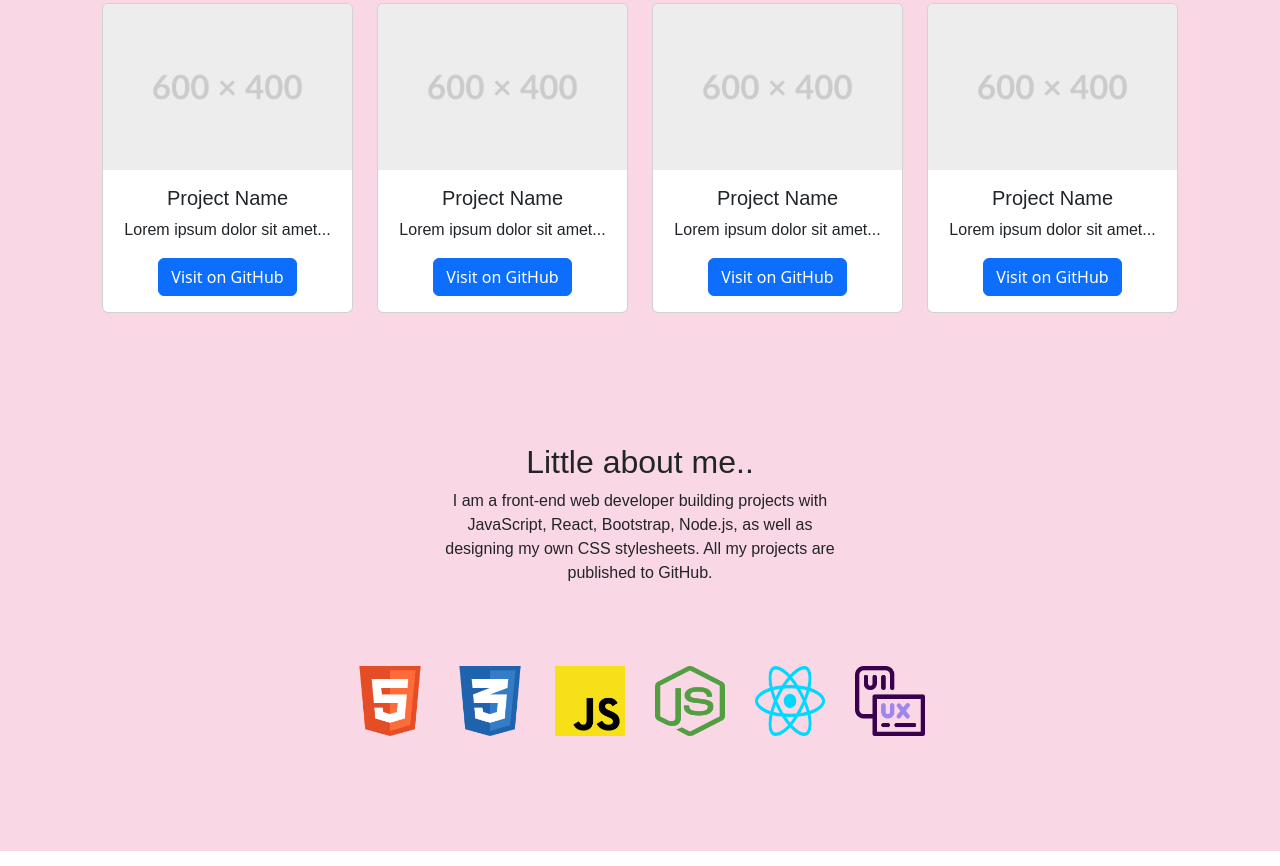
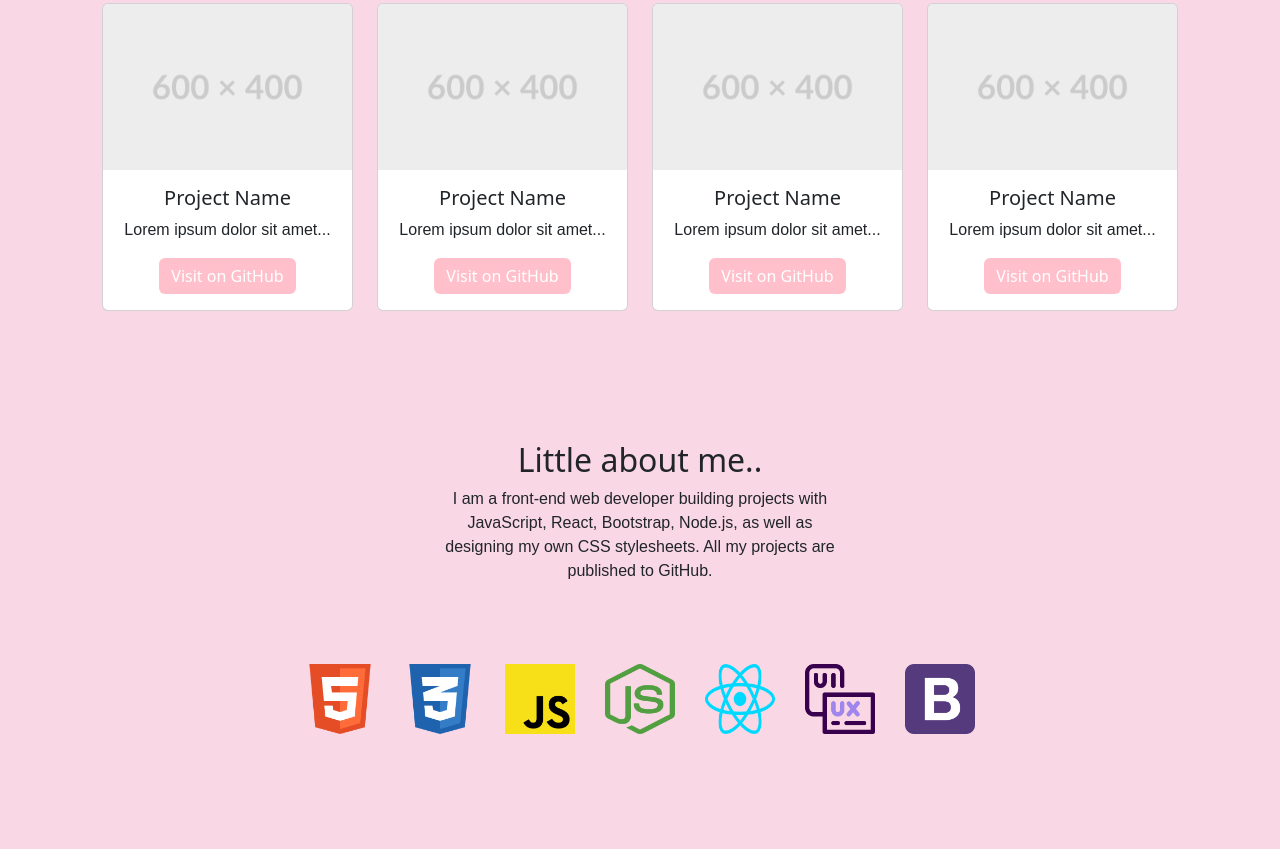
Before and after one commit to skechekar/bootstrap-portfolio, a plain HTML site: page index.html in a window 1280 px wide. Shown: the part 846-1712 px from the top of the page. Drawn offline with nearby package versions, Linux system fonts and the light colour scheme.

Commit message:
made changes to html and readme

```diff
--- a/assets/css/style.css
+++ b/assets/css/style.css
@@ -1,12 +1,15 @@
 /* General */
+
+@import url("https://fonts.googleapis.com/css?family=Poppins:100,200,300,400,500,600,700,800,900");
 
 body {
     background-color: #f9d7e5 !important;
 }
 
 /* Text */
-h1, h2, h3, h4, h5, h6 {
-    font-family: Arial, Helvetica, sans-serif;
+
+h1 {
+    font-family: "Poppins", sans-serif;
 }
 
 p {
@@ -85,6 +88,15 @@ p {
     opacity: 1;
 }
 
+.btn {
+    background-color: pink !important;
+    border: none !important;
+}
+
+.btn:hover {
+    background-color: rgb(236, 157, 157) !important;
+}
+
 /* About Me */
 
 .about {
@@ -99,6 +111,7 @@ p {
     display: flex;
     justify-content: center;
     padding-bottom: 100px;
+    transition: all 0.5s ease-in-out;
 }
 
 .skillicon {
--- a/index.html
+++ b/index.html
@@ -111,6 +111,7 @@
             <img src="./assets/images/nodejslogo.png" alt="node.js logo" id="nodejs" class="skillicon">
             <img src="./assets/images/reactlogo.png" alt="react logo" id="react" class="skillicon">
             <img src="./assets/images/ui-ux.png" alt="ui and ux" id="ui-ux" class="skillicon">
+            <img src="./assets/images/bootstraplogo_2.png" alt="bootstrap logo" id="bootstrap" class="skillicon">
     </div>
 <!-- End Skills -->
 
@@ -130,7 +131,3 @@
 
 </body>
 </html>
-
-
-
-<!-- remember to credit: https://www.flaticon.com/free-icon/rainbow_4220018?related_id=4220018 -->
```
Also changed, not shown: 1 other file.
